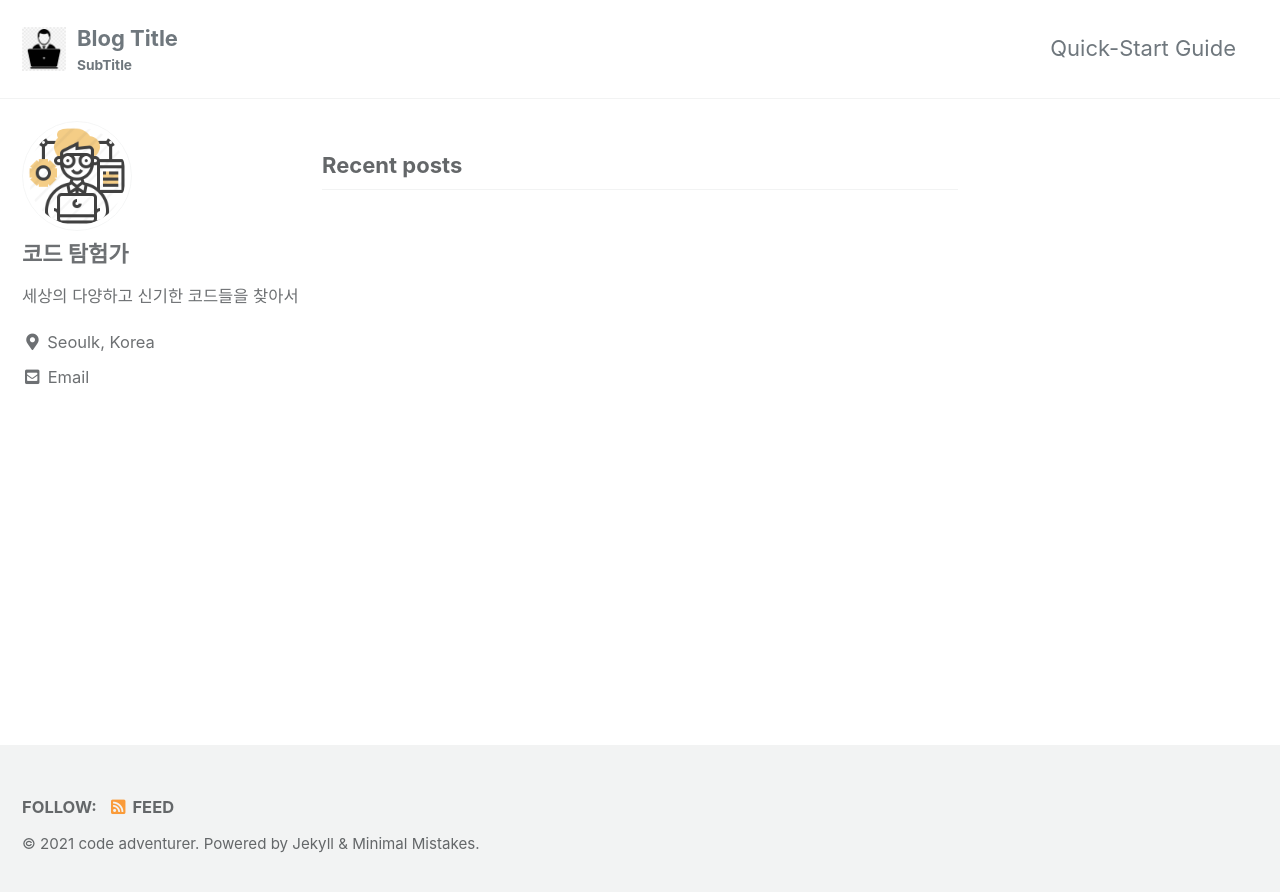
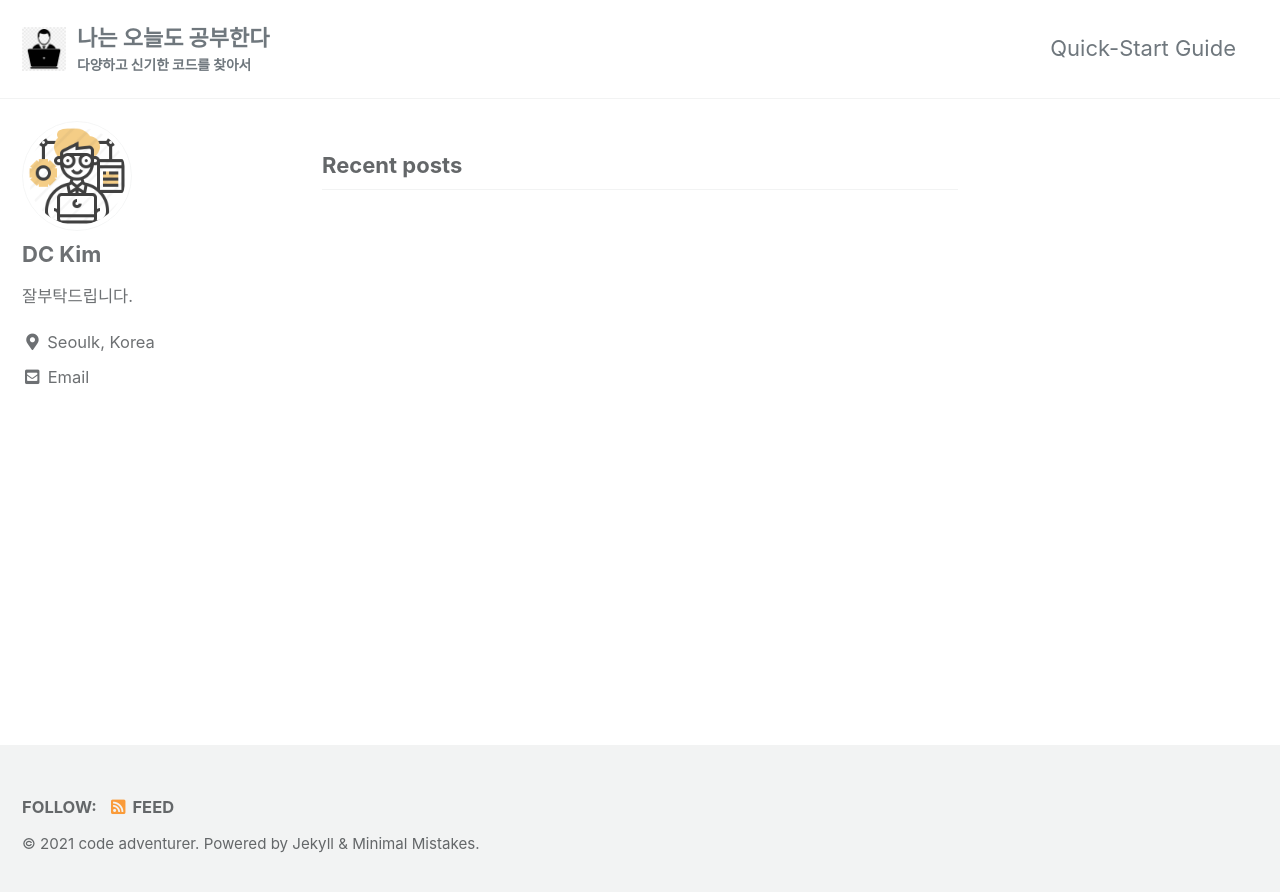
Before and after one commit to kdc7140/kdc7140.github.io, a Jekyll site: the page built from index.html, in a window 1280 px wide. Shown: the top 892 px of the page. Built offline with Jekyll 4.4.1, drawn with Linux system fonts in a browser that asks for light colours; cached includes are drawn as plain includes; the list of posts is cut into pages by our own code.

Commit message:
텍스트 변경 테스트

```diff
--- a/_config.yml
+++ b/_config.yml
@@ -16,9 +16,9 @@ minimal_mistakes_skin    : "default" # "air", "aqua", "contrast", "dark", "dirt"
 
 # Site Settings
 locale                   : "en-US"
-title                    : "기억 상자"
+title                    : "코드 탐험가의 탐구기록"
 title_separator          : "-"
-subtitle                 : "SubTitle"
+subtitle                 : "다양하고 신기한 코드를 찾아서"
 name                     : "code adventurer"
 description              : "This is Description"
 url                      : "https://kdc7140.github.io"
@@ -26,7 +26,7 @@ baseurl                  : # the subpath of your site, e.g. "/blog"
 repository               : "kdc7140/kdc7140.github.com" # GitHub username/repo-name e.g.
 teaser                   : #"/assets/images/developer1.png"
 logo                     : "/assets/images/developer1.png"
-masthead_title           : "Blog Title"
+masthead_title           : "나는 오늘도 공부한다"
 # breadcrumbs            : false # true, false (default)
 words_per_minute         : 200
 comments:
@@ -101,9 +101,9 @@ analytics:
 
 # Site Author
 author:
-  name             : "코드 탐험가"
+  name             : "DC Kim"
   avatar           : "/assets/images/developer2.png"
-  bio              : "세상의 다양하고 신기한 코드들을 찾아서"
+  bio              : "잘부탁드립니다."
   location         : "Seoulk, Korea"
   email            : "ghk5402@gmail.com"
   links:
```
